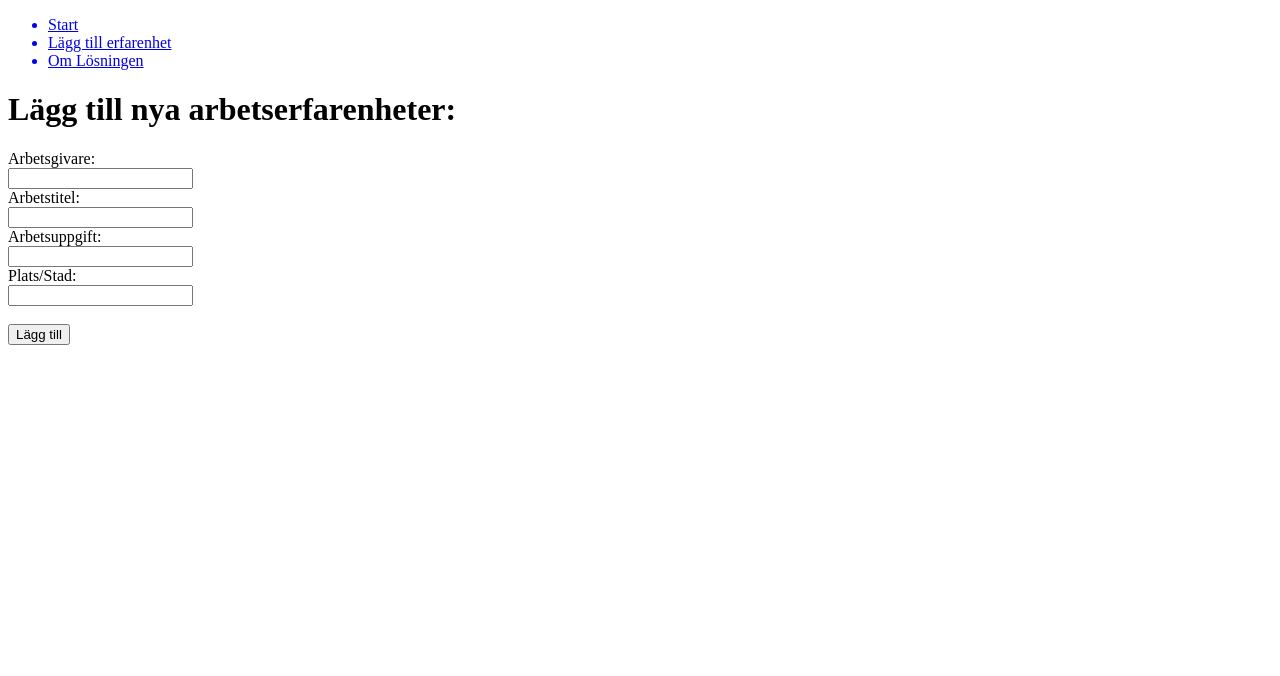
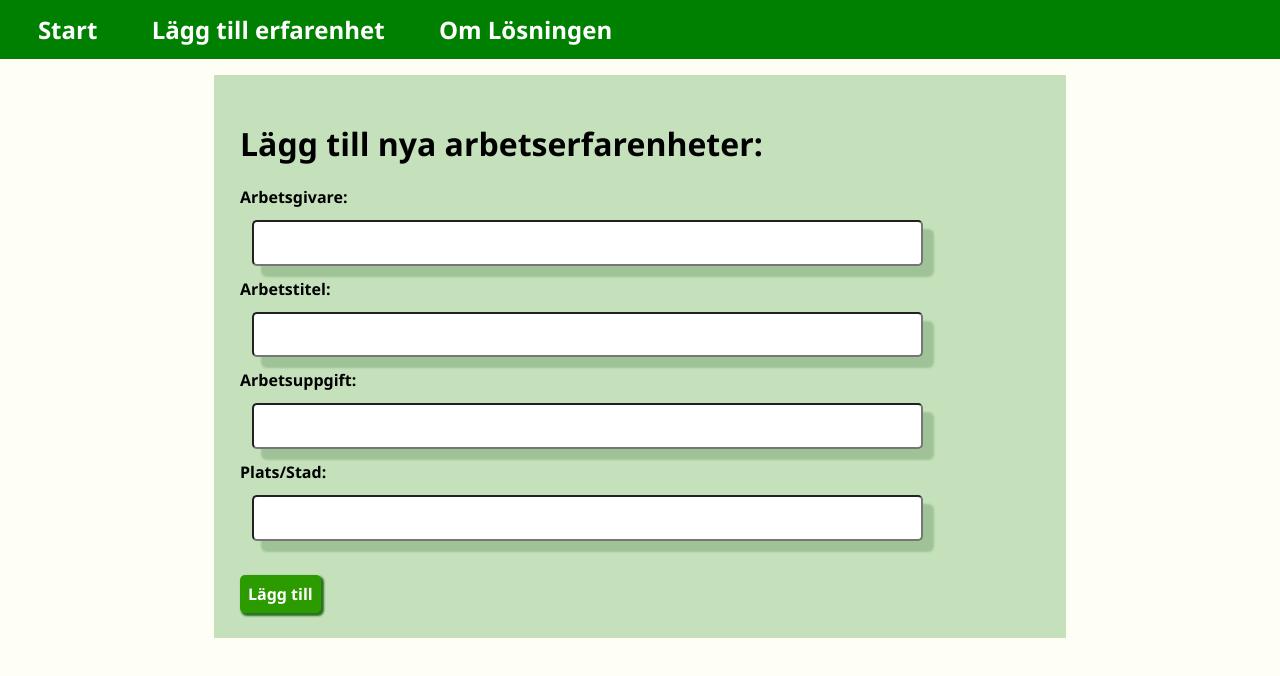
Before and after one commit to stinaRamona/moment2.2backend, a website built with Parcel: page src/add.html in a window 1280 px wide. Built offline with nearby package versions, Linux system fonts and the light colour scheme; no server answers.

Commit message:
Lägt till style på sidan

```diff
--- a/src/add.html
+++ b/src/add.html
@@ -4,17 +4,20 @@
     <meta charset="UTF-8">
     <meta name="viewport" content="width=device-width, initial-scale=1.0">
     <title>Lägg till ny</title>
+    <link rel="stylesheet" href="css/style.css">
     <script src="js/main.js" type="module"></script>
 </head>
 <body>
 
     <nav>
-        <ul>
+        <ul id="navList">
             <a href="index.html"><li>Start</li></a>
             <a href="add.html"><li>Lägg till erfarenhet</li></a>
             <a href="about.html"><li>Om Lösningen</li></a>
         </ul>
     </nav>
+
+    <main>
 
     <h1>Lägg till nya arbetserfarenheter:</h1>
 
@@ -30,5 +33,7 @@
         <br>
         <button type="submit" id="submitBtn">Lägg till</button>
     </form>
+
+    </main>
 </body>
 </html>
--- /dev/null
+++ b/src/css/style.css
@@ -0,0 +1,98 @@
+body {
+    font-family: 'Segoe UI', Tahoma, Geneva, Verdana, sans-serif;
+    background-color:rgb(255, 254, 244);
+    margin:0;
+}
+
+main {
+    max-width:800px;
+    margin: 0 auto;
+    padding:2%;
+    background-color: rgba(0, 128, 0, 0.233);
+}
+
+/*Nav*/
+nav {
+    background-color: rgb(0, 128, 0);
+}
+
+#navList {
+    list-style-type: none;
+    padding:1%;
+    margin-top:0px;
+}
+
+#navList li {
+    display: inline;
+    color:#ffff;
+}
+
+a {
+    text-decoration:none;
+    color:#ffff;
+    padding: 2%;
+    font-weight: bold;
+    font-size: 1.5em;
+}
+
+li:hover {
+    background-color:rgba(13, 114, 0, 0.678);
+    padding:1%;
+}
+
+/*Textlängd*/
+article {
+    max-width: 34em;
+    font-size: 1.25em;
+    margin:2%;
+}
+
+/*Knappar*/
+button {
+    background-color: rgb(200, 0, 0);
+    color: #ffff;
+    font-size:0.75em;
+    padding: 0.5%;
+    border-radius: 5px;
+    box-shadow: 2px 2px 2px 1px rgba(10, 88, 0, 0.829);
+    cursor: pointer;
+}
+
+#submitBtn{
+    font-family: 'Segoe UI', Tahoma, Geneva, Verdana, sans-serif;
+    font-size: 1em;
+    font-weight: bold;
+    padding:1%;
+    border-radius:5px;
+    border: 3px;
+    color: #ffff;
+    background-color:rgb(44, 155, 0);
+    box-shadow: 2px 2px 2px 1px rgba(10, 88, 0, 0.829);
+    cursor: pointer;
+}
+
+/*Formuläret*/
+label {
+    font-weight: bold;
+}
+
+input {
+    margin:1.5%;
+}
+
+#company, #title, #description, #location {
+    width:80%;
+    padding:1em;
+    border-radius: 5px;
+    box-shadow: 10px 10px 2px 1px rgba(17, 73, 0, 0.2);
+
+}
+
+/*Länken i om uppgiften*/
+#intextLink {
+    text-decoration: underline;
+    color:black;
+    font-size: 1em;
+    font-weight:500;
+    padding:0;
+}
```
Also changed, not shown: src/about.html (+24 -1 lines), src/index.html (+6 -2 lines), dist/about.html, dist/add.html, dist/index.html, src/js/main.js (line endings or trailing spaces), 4 other files.
